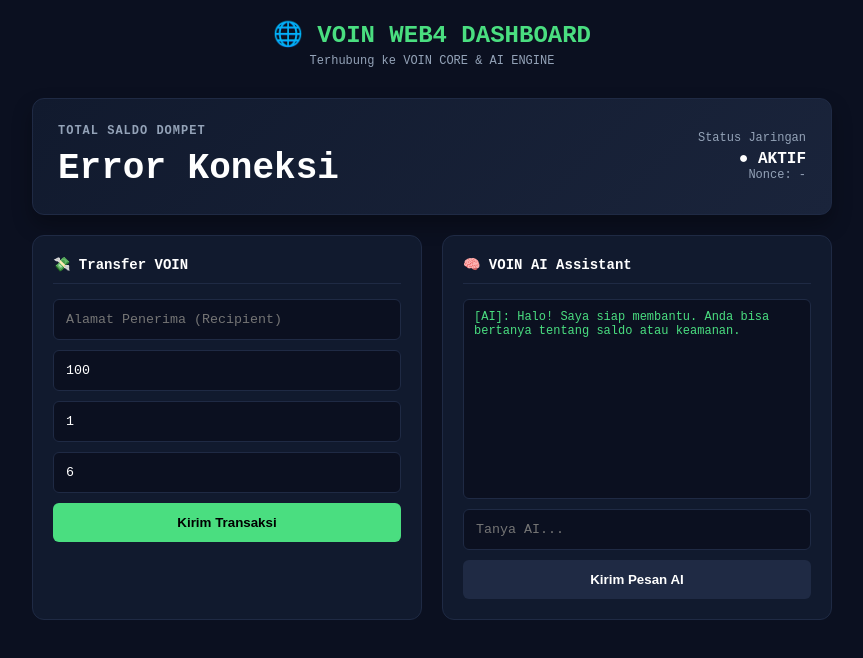
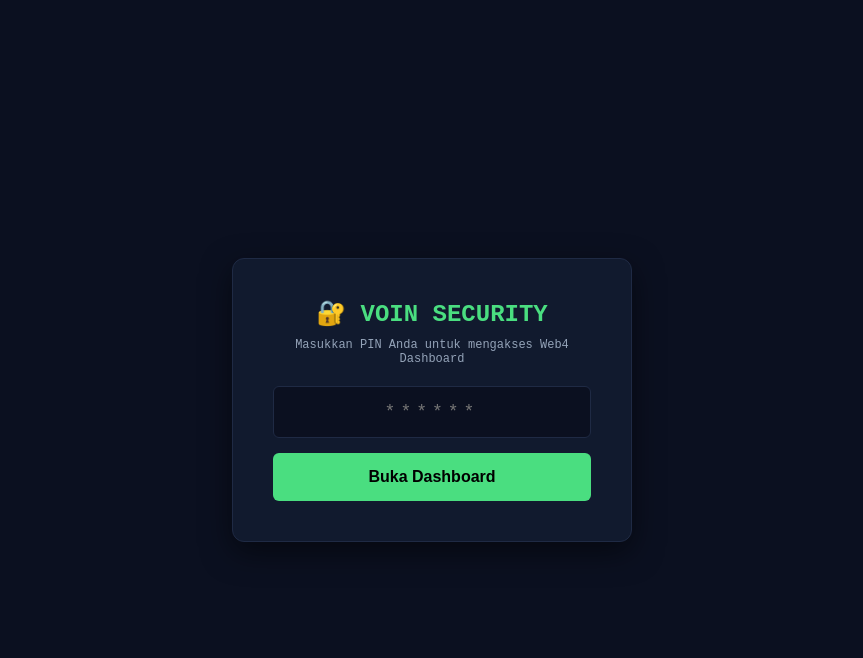
Before and after one commit to HobbiGo/voin-newproject-security, a website: page index.html in a window 1280 px wide. Shown: the whole page, without its empty margins (208-1071 px from the left). Drawn offline with Linux system fonts and the light colour scheme; no server answers.

Commit message:
FINAL: VOIN WEB4 ECOSYSTEM - Login PIN, Dashboard, AI, Database, Transfer Kriptografi

```diff
--- a/index.html
+++ b/index.html
@@ -7,15 +7,23 @@
 <style>
   :root { --bg:#0b1020; --card:#111a2e; --fg:#e6edf3; --acc:#4ade80; --border:#1f2a44; --muted:#94a3b8; }
   * { box-sizing: border-box; margin: 0; padding: 0; }
-  body { background-color: var(--bg); color: var(--fg); font-family: ui-monospace, monospace; padding: 20px; display: flex; justify-content: center; }
-  .dashboard { width: 100%; max-width: 800px; }
+  body { background-color: var(--bg); color: var(--fg); font-family: ui-monospace, monospace; display: flex; justify-content: center; align-items: center; min-height: 100vh; }
 
+  /* --- LAYAR LOGIN --- */
+  .login-container { display: flex; flex-direction: column; align-items: center; background: var(--card); padding: 40px; border-radius: 12px; border: 1px solid var(--border); box-shadow: 0 10px 30px rgba(0,0,0,0.5); width: 100%; max-width: 400px; }
+  .login-container h1 { color: var(--acc); margin-bottom: 10px; font-size: 24px; }
+  .login-container p { color: var(--muted); font-size: 12px; margin-bottom: 20px; text-align: center; }
+  .login-container input { width: 100%; padding: 15px; background: var(--bg); border: 1px solid var(--border); color: #fff; border-radius: 6px; margin-bottom: 15px; text-align: center; letter-spacing: 5px; font-size: 18px; }
+  .login-container button { width: 100%; padding: 15px; background: var(--acc); color: #000; border: none; border-radius: 6px; font-weight: bold; cursor: pointer; font-size: 16px; }
+
+  /* --- DASHBOARD (Disembunyikan dulu) --- */
+  .dashboard { width: 100%; max-width: 800px; display: none; padding: 20px; }
   .header { text-align: center; margin-bottom: 30px; }
   .header h1 { color: var(--acc); font-size: 24px; margin-bottom: 5px; }
   .header p { color: var(--muted); font-size: 12px; }
 
-  .balance-card { background: linear-gradient(135deg, #111a2e, #1a243b); border: 1px solid var(--border); padding: 25px; border-radius: 12px; margin-bottom: 20px; box-shadow: 0 10px 20px rgba(0,0,0,0.3); display: flex; justify-content: space-between; align-items: center; }
-  .balance-info h3 { font-size: 12px; color: var(--muted); text-transform: uppercase; letter-spacing: 1px; margin-bottom: 10px; }
+  .balance-card { background: linear-gradient(135deg, #111a2e, #1a243b); border: 1px solid var(--border); padding: 25px; border-radius: 12px; margin-bottom: 20px; display: flex; justify-content: space-between; align-items: center; }
+  .balance-info h3 { font-size: 12px; color: var(--muted); text-transform: uppercase; margin-bottom: 10px; }
   .balance-info h2 { font-size: 36px; color: #fff; }
   .balance-info span { color: var(--acc); font-size: 18px; }
   .nonce-info { text-align: right; font-size: 12px; color: var(--muted); }
@@ -23,13 +31,12 @@
 
   .grid { display: grid; grid-template-columns: 1fr 1fr; gap: 20px; }
   @media (max-width: 700px) { .grid { grid-template-columns: 1fr; } }
-
   .card { background: var(--card); border: 1px solid var(--border); border-radius: 12px; padding: 20px; }
   .card h3 { font-size: 14px; margin-bottom: 15px; color: #fff; border-bottom: 1px solid var(--border); padding-bottom: 10px; }
 
   input { width: 100%; background: var(--bg); border: 1px solid var(--border); color: #fff; padding: 12px; border-radius: 6px; margin-bottom: 10px; font-family: inherit; }
-  button { width: 100%; background: var(--acc); color: #000; border: none; padding: 12px; border-radius: 6px; font-weight: bold; cursor: pointer; transition: 0.2s; }
-  button:hover { opacity: 0.8; }
+  button { width: 100%; background: var(--acc); color: #000; border: none; padding: 12px; border-radius: 6px; font-weight: bold; cursor: pointer; }
+  .btn-logout { background: #f87171; color: #fff; margin-top: 20px; }
 
   .chat-box { height: 200px; overflow-y: auto; background: var(--bg); border: 1px solid var(--border); border-radius: 6px; padding: 10px; margin-bottom: 10px; font-size: 12px; }
   .msg-user { color: var(--muted); text-align: right; margin-bottom: 8px; }
@@ -38,7 +45,16 @@
 </head>
 <body>
 
-<div class="dashboard">
+<!-- ================= LAYAR LOGIN ================= -->
+<div class="login-container" id="loginScreen">
+  <h1>🔐 VOIN SECURITY</h1>
+  <p>Masukkan PIN Anda untuk mengakses Web4 Dashboard</p>
+  <input type="password" id="loginPin" placeholder="******" maxlength="12" onkeypress="if(event.key==='Enter') login()">
+  <button onclick="login()">Buka Dashboard</button>
+</div>
+
+<!-- ================= DASHBOARD ================= -->
+<div class="dashboard" id="dashboardScreen">
   <div class="header">
     <h1>🌐 VOIN WEB4 DASHBOARD</h1>
     <p>Terhubung ke VOIN CORE & AI ENGINE</p>
@@ -57,21 +73,20 @@
   </div>
 
   <div class="grid">
-    <!-- Form Transfer -->
     <div class="card">
       <h3>💸 Transfer VOIN</h3>
-      <input type="text" id="recipient" placeholder="Alamat Penerima (Recipient)">
-      <input type="number" id="amount" placeholder="Jumlah (Amount)" value="100">
-      <input type="number" id="fee" placeholder="Biaya (Fee)" value="1">
-      <input type="number" id="nonceInput" placeholder="Nonce" value="6">
+      <input type="text" id="recipient" placeholder="Alamat Penerima">
+      <input type="number" id="amount" placeholder="Jumlah" value="100">
+      <input type="number" id="fee" placeholder="Biaya" value="1">
+      <input type="number" id="nonceInput" placeholder="Nonce" value="7">
       <button onclick="kirimTransfer()">Kirim Transaksi</button>
+      <button class="btn-logout" onclick="logout()">Keluar (Logout)</button>
     </div>
 
-    <!-- AI Chat -->
     <div class="card">
       <h3>🧠 VOIN AI Assistant</h3>
       <div class="chat-box" id="chatBox">
-        <div class="msg-ai">[AI]: Halo! Saya siap membantu. Anda bisa bertanya tentang saldo atau keamanan.</div>
+        <div class="msg-ai">[AI]: Halo! Saya siap membantu. Anda bisa bertanya tentang saldo atau analisis transaksi.</div>
       </div>
       <input type="text" id="chatInput" placeholder="Tanya AI..." onkeypress="if(event.key==='Enter') kirimChat()">
       <button onclick="kirimChat()" style="background: #1f2a44; color: #fff;">Kirim Pesan AI</button>
@@ -80,10 +95,36 @@
 </div>
 
 <script>
-  // Karena UI dan API sekarang ada di port yang sama, kita bisa pakai origin langsung
   var apiBase = window.location.origin;
+  var sessionPin = ""; // Menyimpan PIN selama sesi login
 
+  // 1. Fungsi Login
+  async function login() {
+    var pin = document.getElementById("loginPin").value;
+    if (!pin) return alert("Masukkan PIN!");
+
+    // Validasi PIN ke server (Simulasi: Hanya 'securePin999' yang valid)
+    if (pin === 'securePin999') {
+      sessionPin = pin;
+      document.getElementById("loginScreen").style.display = "none";
+      document.getElementById("dashboardScreen").style.display = "block";
+      muatSaldo();
+    } else {
+      alert("❌ Akses Ditolak: PIN Salah!");
+    }
+  }
+
+  // 2. Fungsi Logout
+  function logout() {
+    sessionPin = "";
+    document.getElementById("loginPin").value = "";
+    document.getElementById("dashboardScreen").style.display = "none";
+    document.getElementById("loginScreen").style.display = "flex";
+  }
+
+  // 3. Muat Saldo
   async function muatSaldo() {
+    if (!sessionPin) return;
     try {
       const response = await fetch(apiBase + '/api/balance');
       const data = await response.json();
@@ -91,14 +132,41 @@
         document.getElementById('saldoTampil').innerHTML = data.balance + ' <span>VOIN</span>';
         document.getElementById('nonceTampil').innerText = data.nonce;
         document.getElementById('nonceInput').value = Number(data.nonce) + 1;
-      } else {
-        document.getElementById('saldoTampil').innerText = "Akun tidak ditemukan";
       }
     } catch (e) {
       document.getElementById('saldoTampil').innerText = "Error Koneksi";
     }
   }
 
+  // 4. Kirim Transfer (PIN Otomatis dari Sesi)
+  async function kirimTransfer() {
+    var recipient = document.getElementById("recipient").value;
+    var amount = document.getElementById("amount").value;
+    var fee = document.getElementById("fee").value;
+    var nonce = document.getElementById("nonceInput").value;
+
+    if (!recipient) return alert("Alamat penerima harus diisi!");
+
+    try {
+      const response = await fetch(apiBase + '/api/transfer', {
+        method: 'POST',
+        headers: { 'Content-Type': 'application/json' },
+        body: JSON.stringify({ recipient, amount, fee, nonce, pin: sessionPin })
+      });
+
+      const data = await response.json();
+      if (data.success) {
+        alert("✅ " + data.message);
+        muatSaldo(); // Refresh saldo otomatis setelah transfer
+      } else {
+        alert("❌ Gagal: " + data.message);
+      }
+    } catch (error) {
+      alert("❌ Koneksi terputus.");
+    }
+  }
+
+  // 5. Chat AI
   async function kirimChat() {
     var input = document.getElementById("chatInput");
     var chatBox = document.getElementById("chatBox");
@@ -122,41 +190,6 @@
       chatBox.innerHTML += "<div class='msg-ai' style='color:red;'>[Error]: Koneksi terputus.</div>";
     }
   }
-
-  async function kirimTransfer() {
-    var recipient = document.getElementById("recipient").value;
-    var amount = document.getElementById("amount").value;
-    var fee = document.getElementById("fee").value;
-    var nonce = document.getElementById("nonceInput").value;
-
-    // Minta PIN (Simulasi Keamanan)
-    var pin = prompt("Masukkan PIN Anda (Demo: securePin999):");
-
-    if (!pin) return alert("Transaksi dibatalkan.");
-    if (!recipient) return alert("Alamat penerima harus diisi!");
-
-    try {
-      const response = await fetch(apiBase + '/api/transfer', {
-        method: 'POST',
-        headers: { 'Content-Type': 'application/json' },
-        body: JSON.stringify({ recipient, amount, fee, nonce, pin })
-      });
-
-      const data = await response.json();
-
-      if (data.success) {
-        alert("✅ " + data.message);
-        muatSaldo(); // Refresh saldo secara otomatis
-      } else {
-        alert("❌ Gagal: " + data.message);
-      }
-    } catch (error) {
-      alert("❌ Koneksi terputus ke Node.js.");
-    }
-  }
-
-  // Muat saldo saat halaman dibuka
-  muatSaldo();
 </script>
 
 </body>
```
